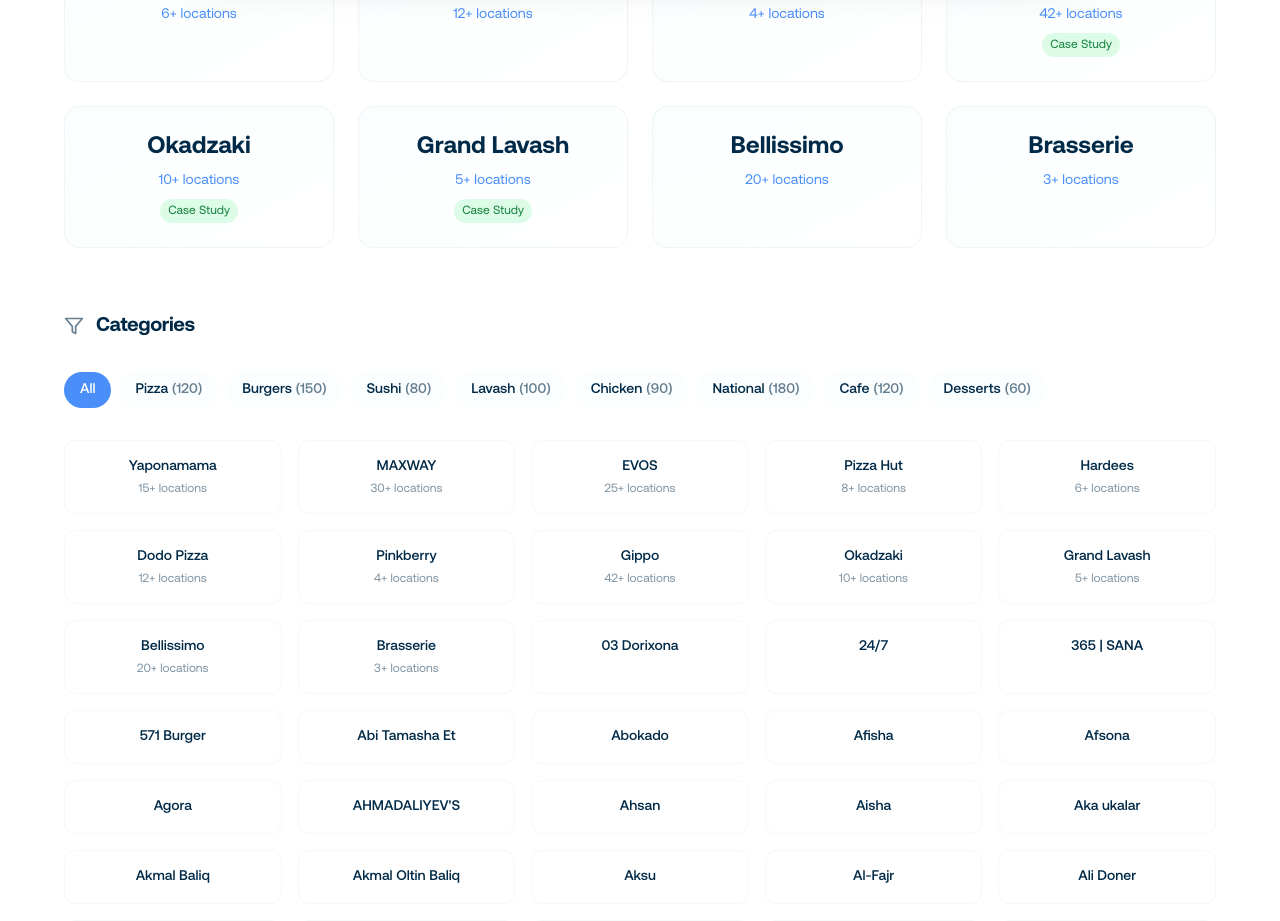
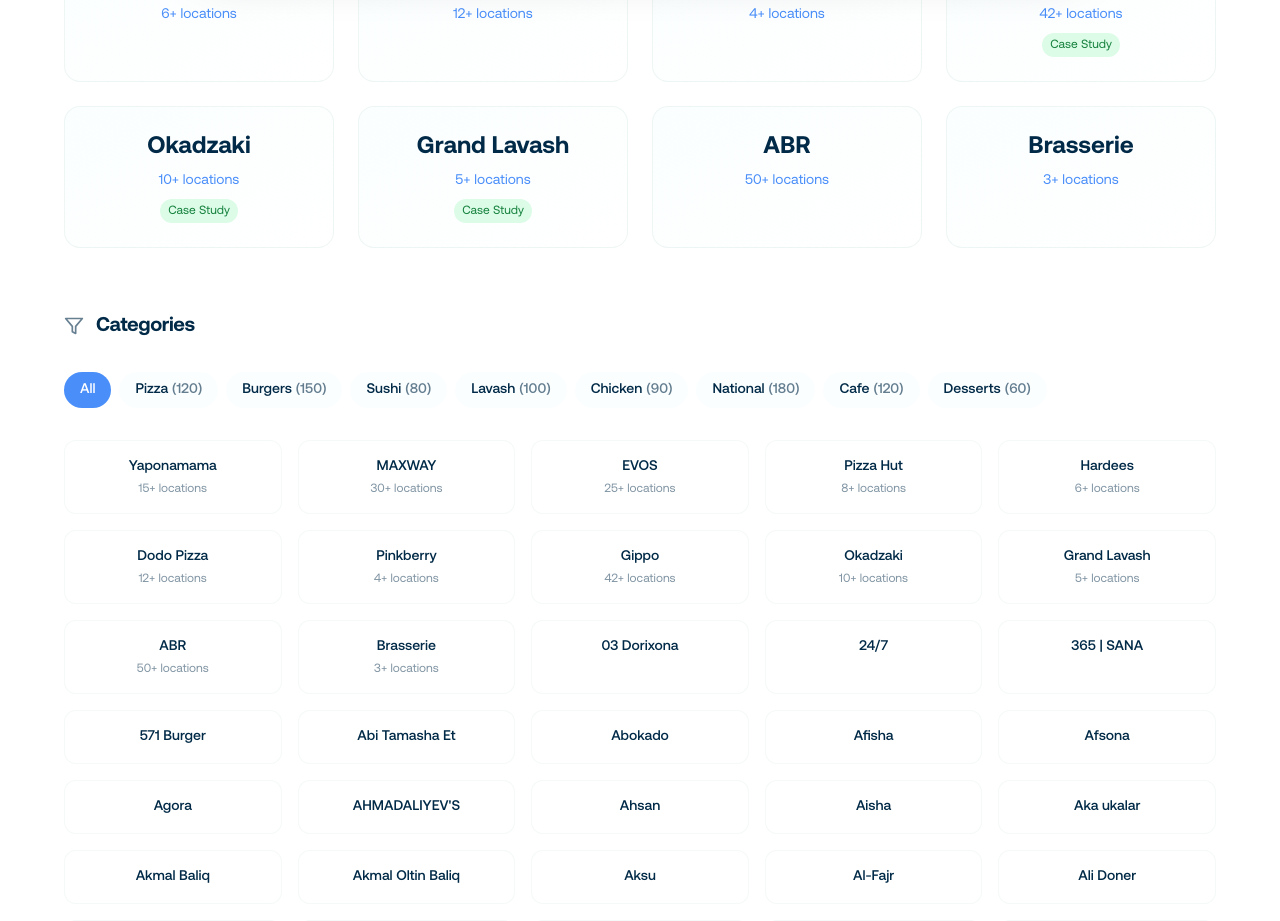
Before and after one commit to faxryuk-commits/delever-io, a React (Vite) app: page /clients in a window 1280 px wide. Shown: the part 820-1741 px from the top of the page. Built offline with nearby package versions, Linux system fonts and the light colour scheme.

Commit message:
fix: replace Bellissimo with ABR (50+ locations) in featured clients

```diff
--- a/src/data/clients.ts
+++ b/src/data/clients.ts
@@ -92,7 +92,7 @@ export const featuredClients: Client[] = [
   { name: 'Gippo', slug: 'gippo', logo: '/logos/gippo.png', caseStudy: '/case-studies/gippo', featured: true, category: 'store', locations: 42 },
   { name: 'Okadzaki', slug: 'okadzaki', logo: '/logos/okadzaki.png', caseStudy: '/case-studies/okadzaki', featured: true, category: 'sushi', locations: 10 },
   { name: 'Grand Lavash', slug: 'grand-lavash', logo: '/logos/grand-lavash.png', caseStudy: '/case-studies/grand-lavash', featured: true, category: 'lavash', locations: 5 },
-  { name: 'Bellissimo', slug: 'bellissimo', logo: '/logos/bellissimo.png', featured: true, category: 'pizza', locations: 20 },
+  { name: 'ABR', slug: 'abr', logo: '/logos/abr.png', featured: true, category: 'national', locations: 50 },
   { name: 'Brasserie', slug: 'brasserie', logo: '/logos/brasserie.webp', featured: true, category: 'cafe', locations: 3 },
 ]
 
```
